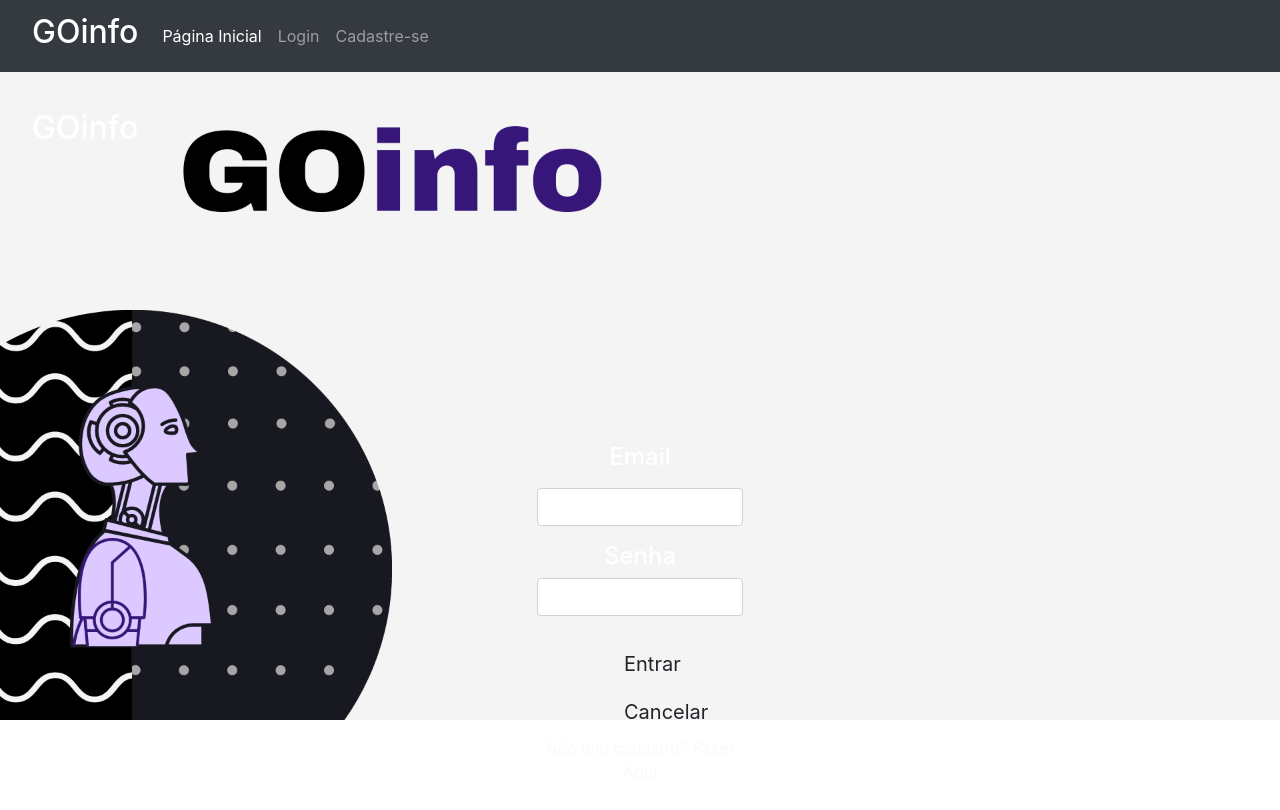
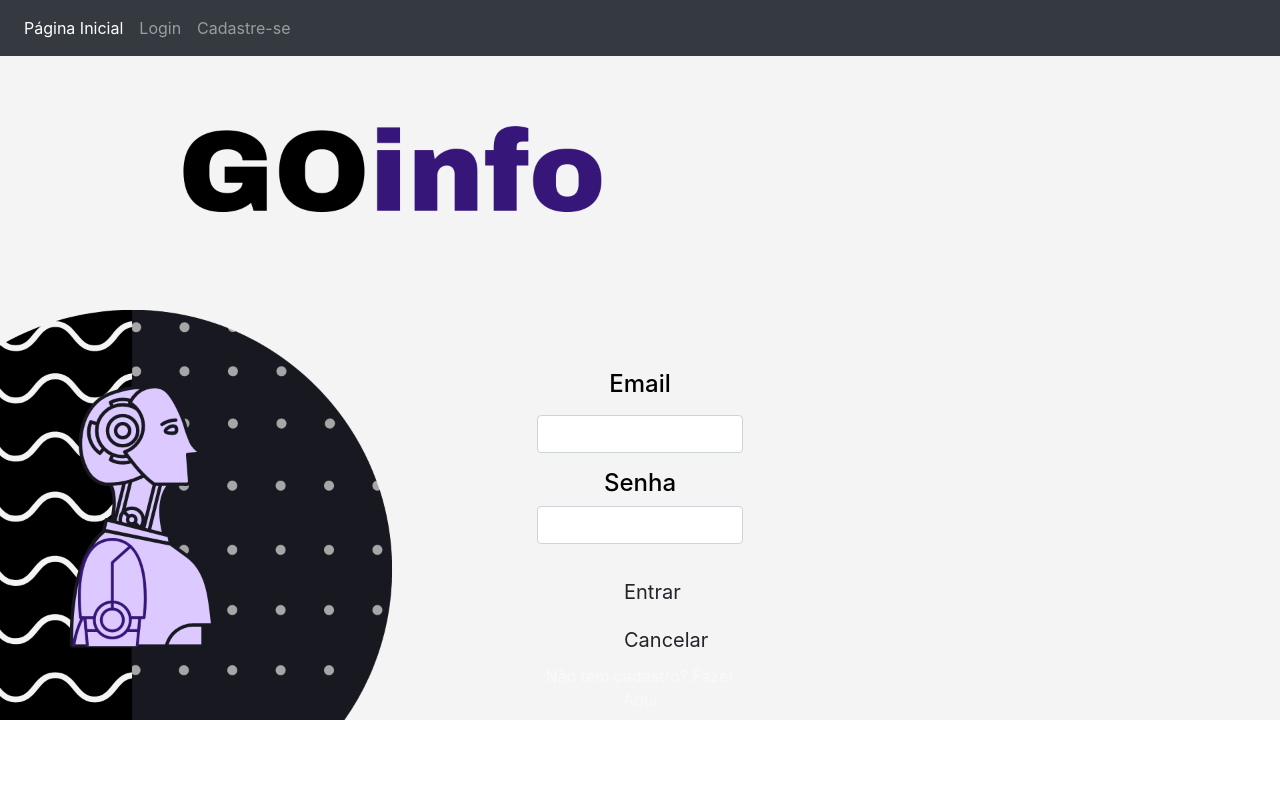
Before and after one commit to JPapaia50/projeto.integrador, a PHP site: page /login.php in a window 1280 px wide. Shown: the top 810 px of the page. After the commit the page ends 720 px from the top, so only its background shows below. Run offline with PHP 8.4, Linux system fonts and the light colour scheme.

Commit message:
correção altUsuario
correção do layout

```diff
--- a/login.php
+++ b/login.php
@@ -67,14 +67,14 @@ if (isset($_POST['acao'])) {
     #centro{
       padding-left: 70px;
     }
+    #senhacor{
+      color: black;
+    }
   </style>
 </head>
 
 <body>
 <nav class="navbar navbar-expand-lg navbar-dark bg-dark">
-        <a class="navbar-brand" href="#">
-          <h2> GOinfo</h2>
-        </a>
         <button class="navbar-toggler" type="button" data-toggle="collapse" data-target="#navbarSupportedContent" aria-controls="navbarSupportedContent" aria-expanded="false" aria-label="Toggle navigation">
           <span class="navbar-toggler-icon"></span>
         </button>
@@ -96,8 +96,6 @@ if (isset($_POST['acao'])) {
       </nav>
   <br>
   <nav class="navbar navbar-expand-lg navbar-dark bg-none">
-    <a class="navbar-brand" href="#">
-      <h2> GOinfo</h2>
     </a>
     <button class="navbar-toggler" type="button" data-toggle="collapse" data-target="#navbarSupportedContent" aria-controls="navbarSupportedContent" aria-expanded="false" aria-label="Toggle navigation">
       <span class="navbar-toggler-icon"></span>
@@ -122,11 +120,11 @@ if (isset($_POST['acao'])) {
         <form action="" method="POST">
             <div class="form-group">
               <label for="exampleInputName">
-                <h4>Email</h4>
+                <h4 id="senhacor">Email</h4>
               </label>
               <input type="email" name="email" class="form-control" id="exampleInputName" aria-describedby="emailHelp" required>
             </div>
-                <h4>Senha</h4>
+                <h4 id="senhacor">Senha</h4>
               </label>
                   <input type="password" name="senha" class="form-control" id="exampleInputPassword" aria-describedby="senhaHelp" name="senha" required>
               </label>
```
Also changed, not shown: altUsuario.php (+9 -4 lines).
